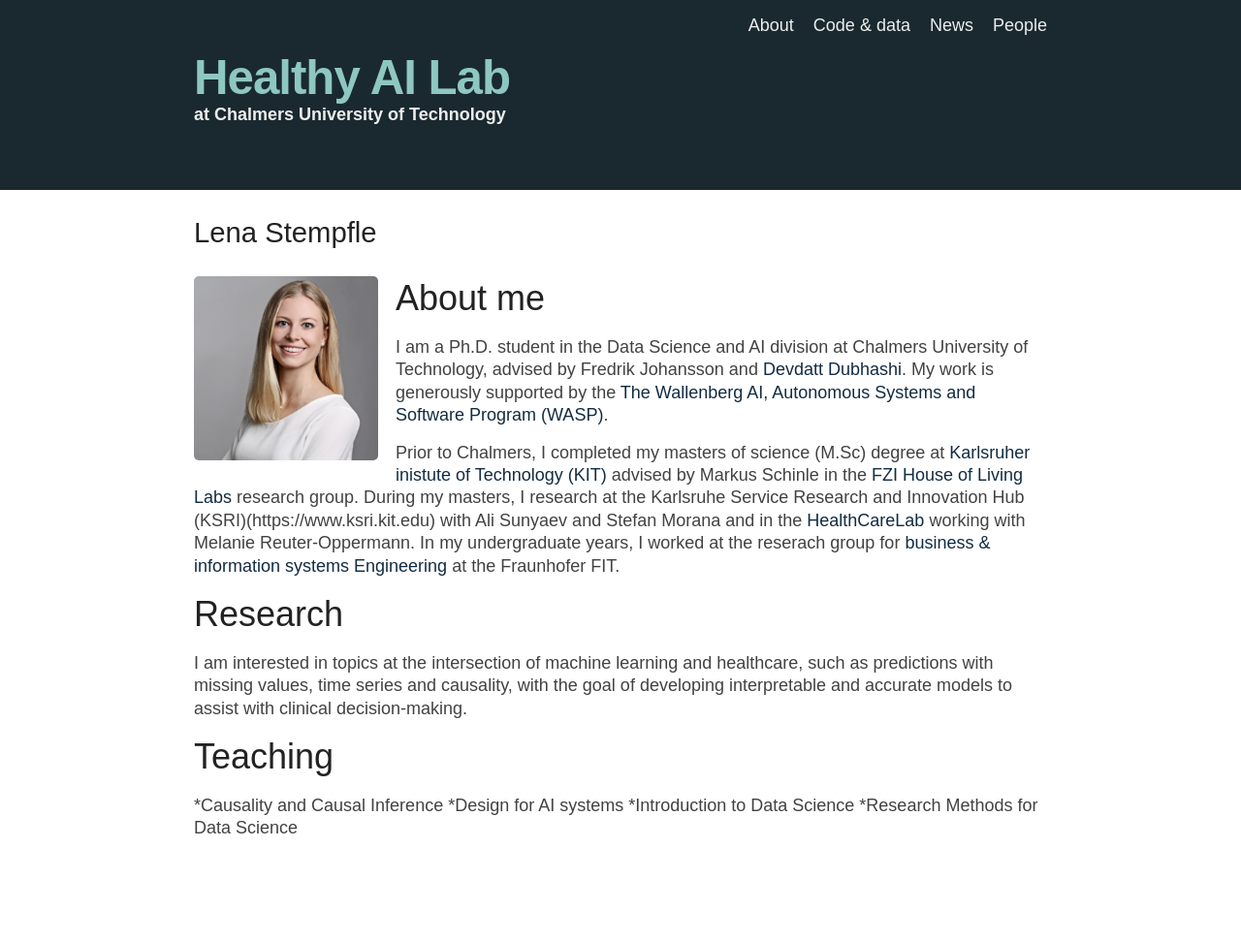
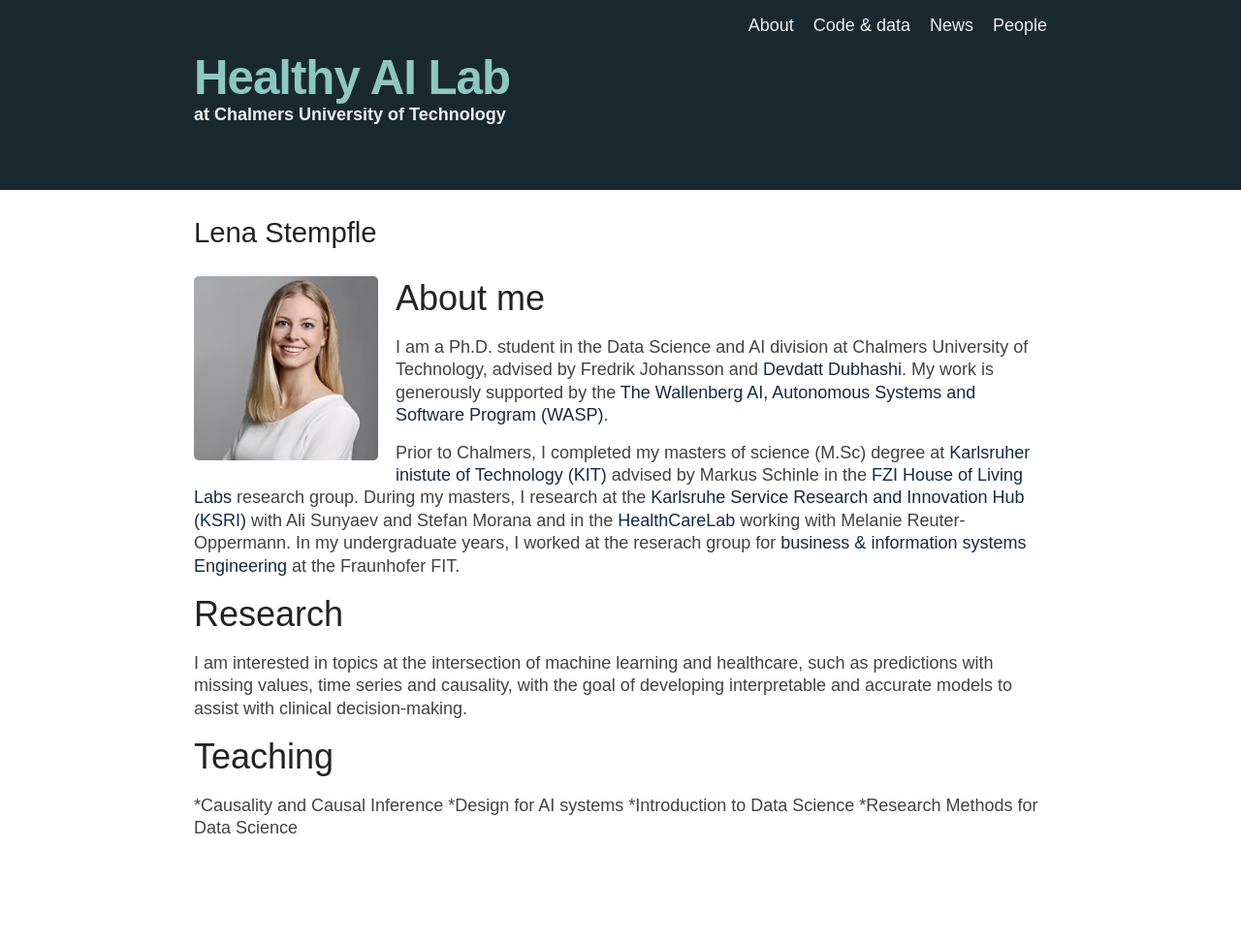
Before and after one commit to Healthy-AI/healthy-ai.github.io, a Jekyll site: the page built from _people/lena.markdown, in a window 1280 px wide. Shown: the whole page at 97% size. Built offline with Jekyll 4.4.1, drawn with Linux system fonts in a browser that asks for light colours.

Commit message:
Update lena.markdown

```diff
--- a/_people/lena.markdown
+++ b/_people/lena.markdown
@@ -13,7 +13,7 @@ status: 'current'
 ## About me
 I am a Ph.D. student in the Data Science and AI division at Chalmers University of Technology, advised by Fredrik Johansson and [Devdatt Dubhashi](https://sites.google.com/view/devdattdubhashi/home). My work is generously supported by the [The Wallenberg AI, Autonomous Systems and Software Program (WASP)](https://wasp-sweden.org).
 
-Prior to Chalmers, I completed my masters of science (M.Sc) degree at [Karlsruher inistute of Technology (KIT)](https://www.kit.edu/english/) advised by Markus Schinle in the [FZI House of Living Labs](https://www.fzi.de/en/fzi-house-of-living-labs/) research group. During my masters, I research at the Karlsruhe Service Research and Innovation Hub (KSRI)(https://www.ksri.kit.edu) with Ali Sunyaev and Stefan Morana and in the [HealthCareLab](https://healthcarelab.ksri.kit.edu) working with Melanie Reuter-Oppermann. In my undergraduate years, I worked at the reserach group for [business & information systems Engineering](https://www.fim-rc.de/en/) at the Fraunhofer FIT.
+Prior to Chalmers, I completed my masters of science (M.Sc) degree at [Karlsruher inistute of Technology (KIT)](https://www.kit.edu/english/) advised by Markus Schinle in the [FZI House of Living Labs](https://www.fzi.de/en/fzi-house-of-living-labs/) research group. During my masters, I research at the [Karlsruhe Service Research and Innovation Hub (KSRI)](https://www.ksri.kit.edu) with Ali Sunyaev and Stefan Morana and in the [HealthCareLab](https://healthcarelab.ksri.kit.edu) working with Melanie Reuter-Oppermann. In my undergraduate years, I worked at the reserach group for [business & information systems Engineering](https://www.fim-rc.de/en/) at the Fraunhofer FIT.
 
 
 ## Research
```
